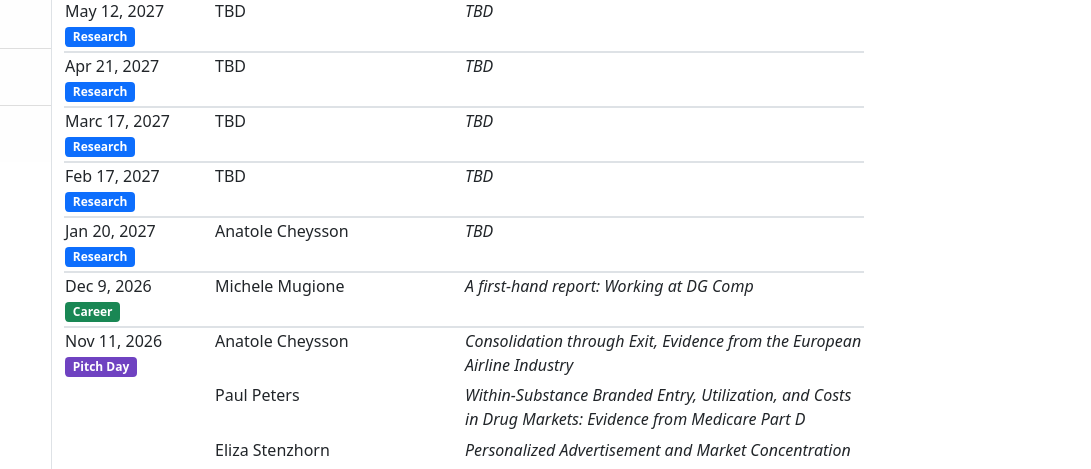
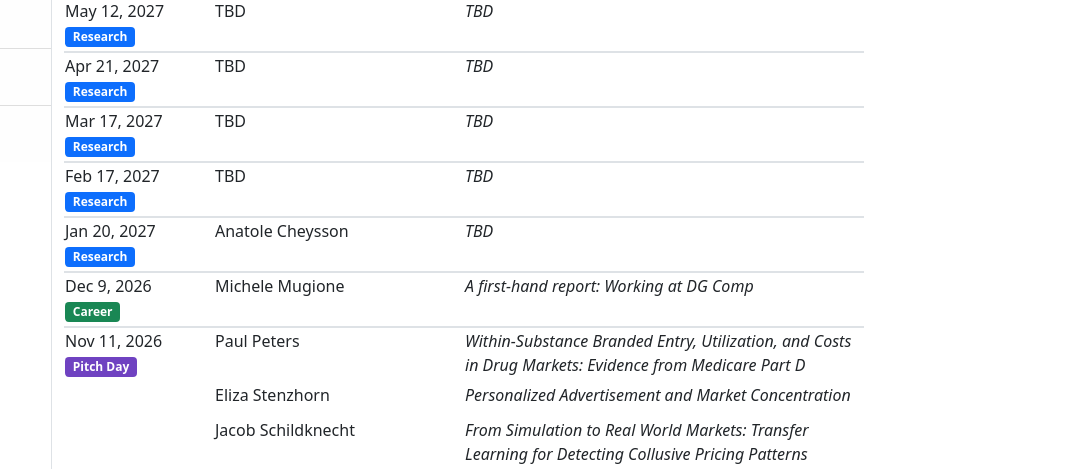
Before and after one commit to bganglmair/bganglmair.github.io, a plain HTML site: page ig-competition.html in a window 1280 px wide. Shown: the part 465-934 px from the top of the page, 189-1280 px from the left. Drawn offline with nearby package versions, Linux system fonts and the light colour scheme.

Commit message:
Update ig-competition.html
update IG competition schedule

```diff
--- a/ig-competition.html
+++ b/ig-competition.html
@@ -198,7 +198,7 @@
                             </tr>
 
                             <tr>
-                                <td valign="top" style="height:55px; border-top:2px solid #dee2e6">Marc 17, 2027<br><span class="badge bg-primary">Research</span></td>
+                                <td valign="top" style="height:55px; border-top:2px solid #dee2e6">Mar 17, 2027<br><span class="badge bg-primary">Research</span></td>
                                 <td valign="top" style="border-top:2px solid #dee2e6">TBD</td>
                                 <td valign="top" style="border-top:2px solid #dee2e6"><em>TBD</em></td>
                             </tr>
@@ -224,14 +224,8 @@
 
                             <tr>
                                 <td valign="top" style="height:55px; border-top:2px solid #dee2e6">Nov 11, 2026<br><span class="badge me-1" style="background-color:#6f42c1">Pitch Day</span></td>
-                                <td valign="top" style="border-top:2px solid #dee2e6">Anatole Cheysson</td>
-                                <td valign="top" style="border-top:2px solid #dee2e6"><em>Consolidation through Exit, Evidence from the European Airline Industry</em></td>
-                            </tr>
-
-                            <tr>
-                                <td valign="top" style="height:55px"><br></td>
-                                <td valign="top">Paul Peters</td>
-                                <td valign="top"><em>Within-Substance Branded Entry, Utilization, and Costs in Drug Markets: Evidence from Medicare Part D</em></td>
+                                <td valign="top" style="border-top:2px solid #dee2e6">Paul Peters</td>
+                                <td valign="top" style ="border-top:2px solid #dee2e6"><em>Within-Substance Branded Entry, Utilization, and Costs in Drug Markets: Evidence from Medicare Part D</em></td>
                             </tr>
 
                             <tr>
```
